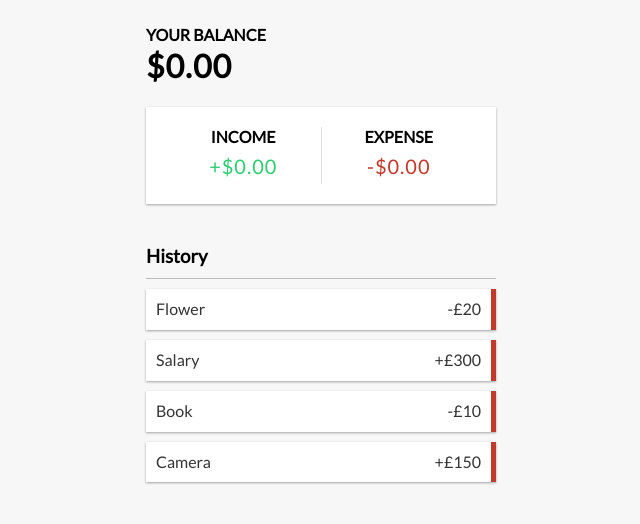
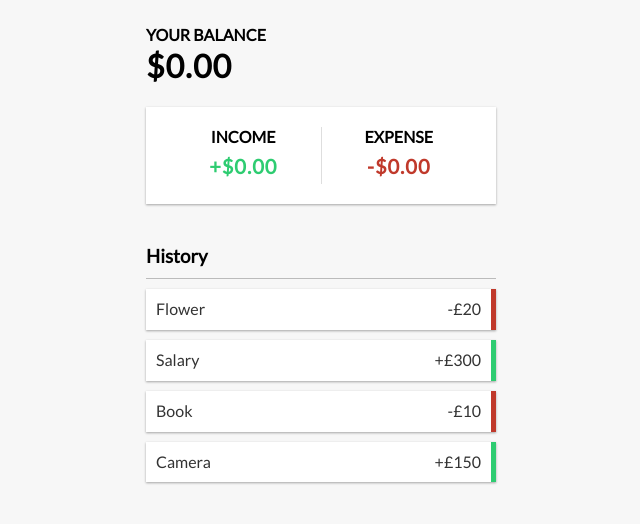
Before and after one commit to shivsgkashyap/expense-tracker, a React (Vite) app: page / in a window 1280 px wide. Shown: the top 524 px of the page, without its empty margins (319-959 px from the left). Built offline with nearby package versions, Linux system fonts and the light colour scheme.

Commit message:
Conditional rendering of sidebars

```diff
--- a/src/App.css
+++ b/src/App.css
@@ -62,6 +62,7 @@ h4 {
   font-size: 20px;
   letter-spacing: 1px;
   margin: 5px 0;
+  font-weight: bold;
 }
 
 .money.plus {
--- a/src/components/Transaction.jsx
+++ b/src/components/Transaction.jsx
@@ -4,7 +4,7 @@ const Transaction = ({ transaction }) => {
   const sign = transaction.amount < 0 ? "-" : "+";
 
   return (
-    <li className="minus">
+    <li className={transaction.amount < 0 ? "minus" : "plus"}>
       {transaction.text}
       <span>
         {sign}£{Math.abs(transaction.amount)}
```
